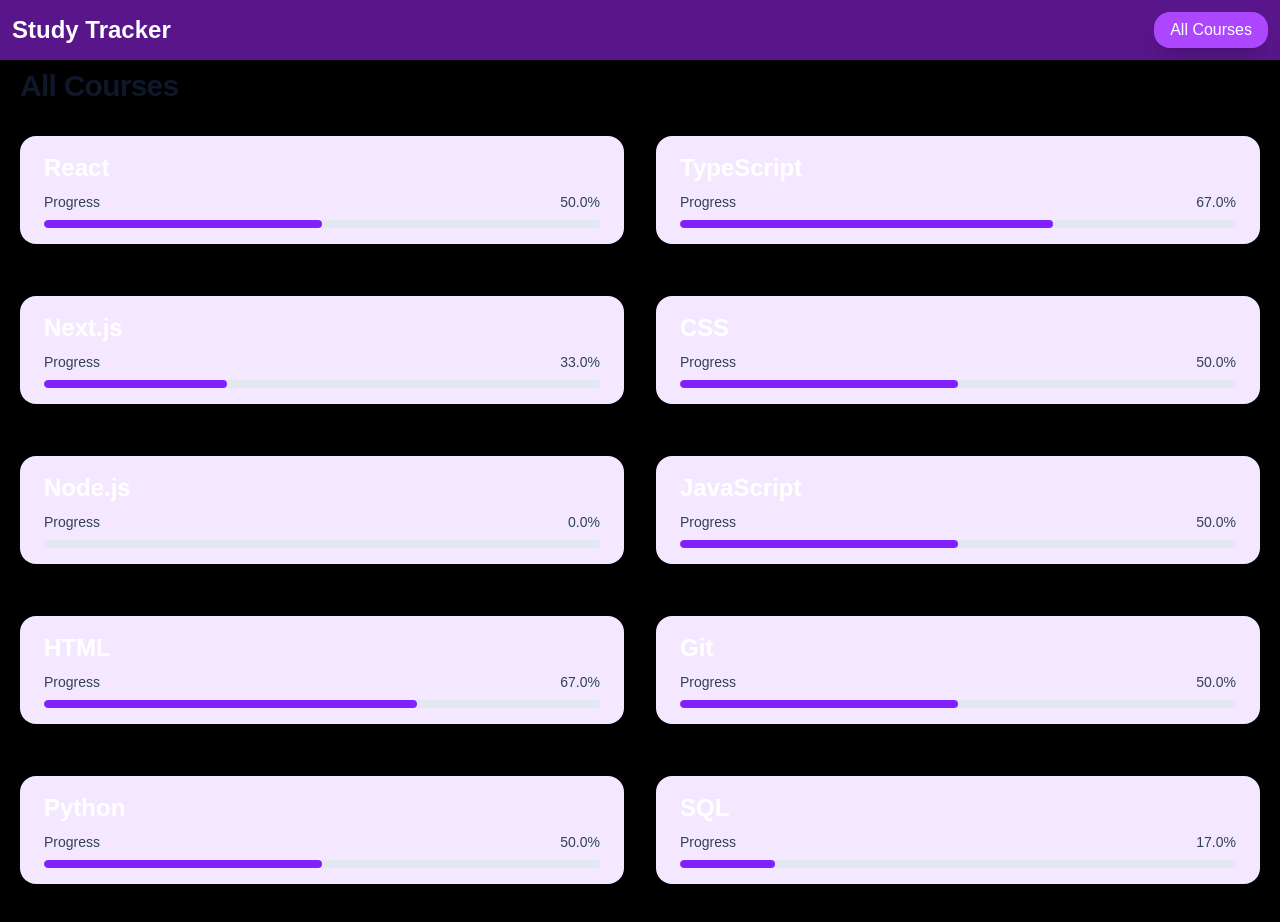
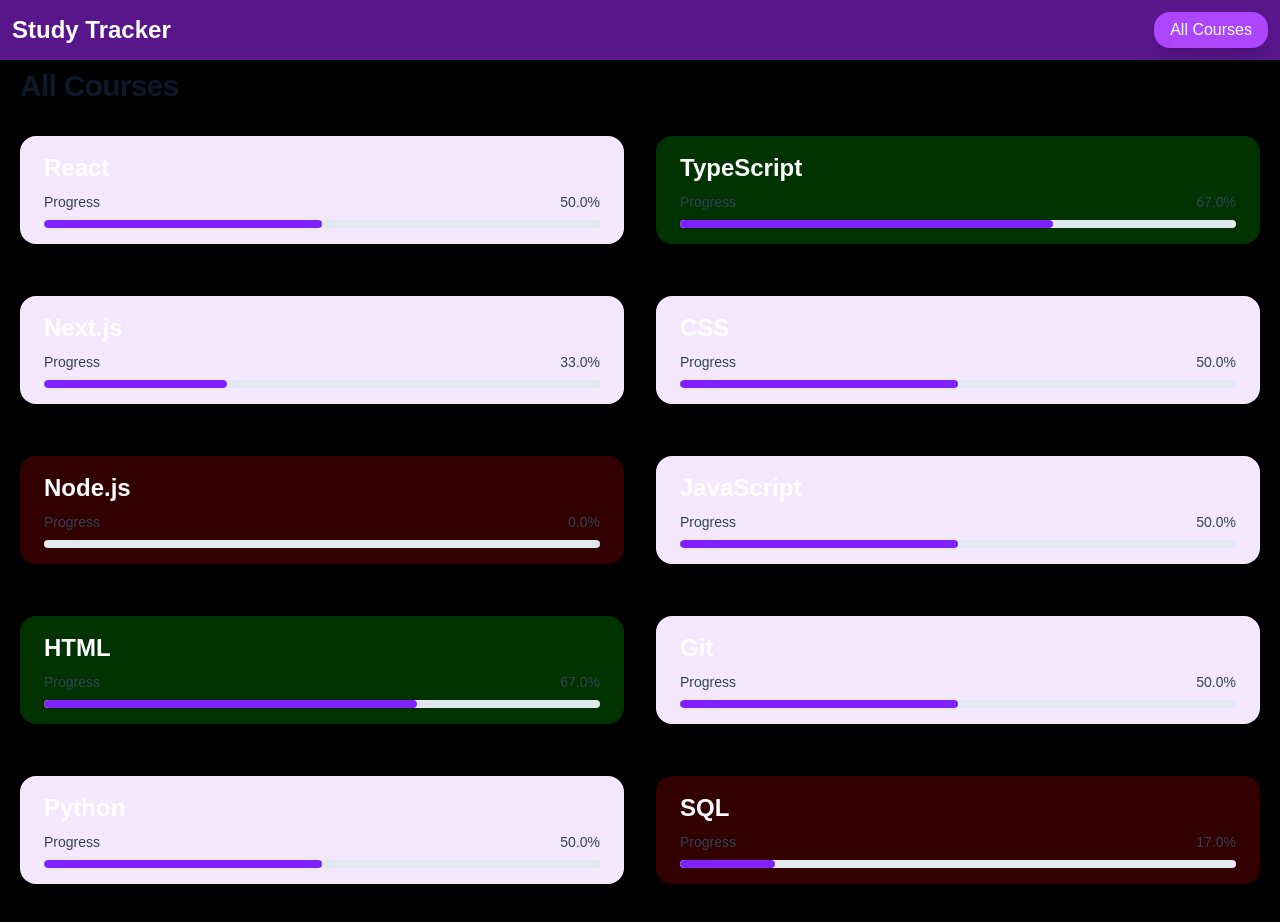
Before and after one commit to Okara008/study-tracker, a Next.js app: page /courselist in a window 1280 px wide. Built offline with nearby package versions, Linux system fonts and the light colour scheme.

Commit message:
Made 'All courses' a server component and changed colors w.r.t. the progress

```diff
--- a/app/courselist/page.tsx
+++ b/app/courselist/page.tsx
@@ -1,21 +1,27 @@
-'use client'
-import React from 'react'
-import { useContext } from 'react'
-import { CoursesContext } from '@/context/Courses'
-import {useRouter} from 'next/navigation'
 import ProgressBar from '../progressbar';
 import Link from 'next/link'
-function courselist() {
-	const { courses } = useContext(CoursesContext)
-	const router = useRouter()
+
+async function courselist() {
+	const response = await fetch("http://localhost:3000/api/courses")
+	const data = await response.json()
+		type Courses = {
+        id: number;
+        name: string;
+        progress: number;
+        topics: {
+            name: string;
+            isCompleted: boolean;
+        }[];
+    }
+
 	return (
 		<main className='p-5 pt-0'>
 			<h2 className='mb-8 text-3xl font-black tracking-tight text-slate-900'>All Courses</h2>
 
 			<div className='grid grid-cols-1 md:grid-cols-2 gap-8 '>
-			{courses.map(course => (
+				{data.map((course: Courses) => (
 					<Link href={`/course/${course.id}`} key={course.id}>
-					<div className='bg-purple-100 w-full shadow-2xs mb-5 rounded-2xl px-6 py-4 transition-all ease-linear active:bg-purple-200 hover:-translate-y-2 hover:shadow-lg hover:cursor-pointer '  >
+						<div className='bg-purple-100 w-full shadow-2xs mb-5 rounded-2xl px-6 py-4 transition-all ease-linear active:bg-purple-200 hover:-translate-y-2 hover:shadow-lg hover:cursor-pointer '   style={{backgroundColor: (course.progress > 60 ? "rgba(0, 255, 0, .2)" : course.progress < 30 ?"rgba(255, 0, 0, .2)" : "")}}>
 							<p className='font-bold text-2xl mb-2'>{course.name}</p>
 							<ProgressBar percentage={course.progress} />
 						</div>
```
Lines whose indentation alone changed are shown as unchanged.
